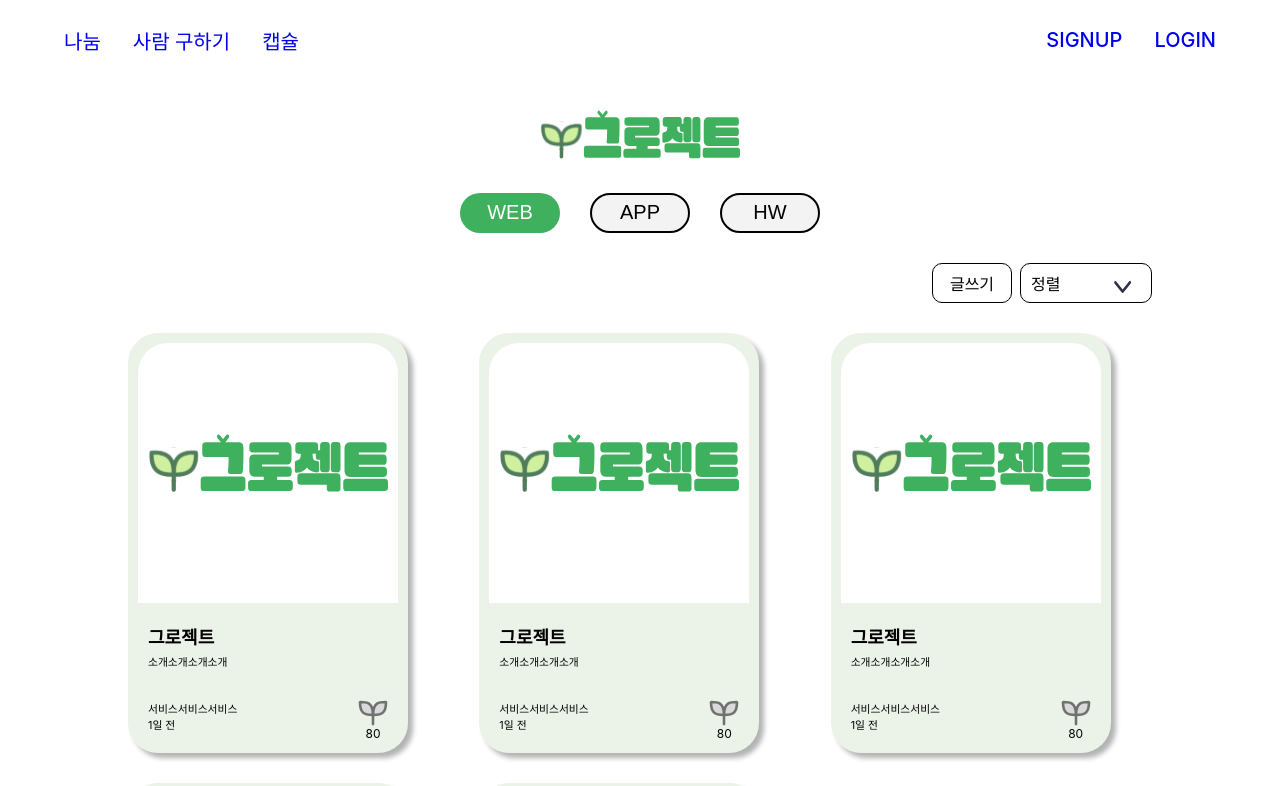
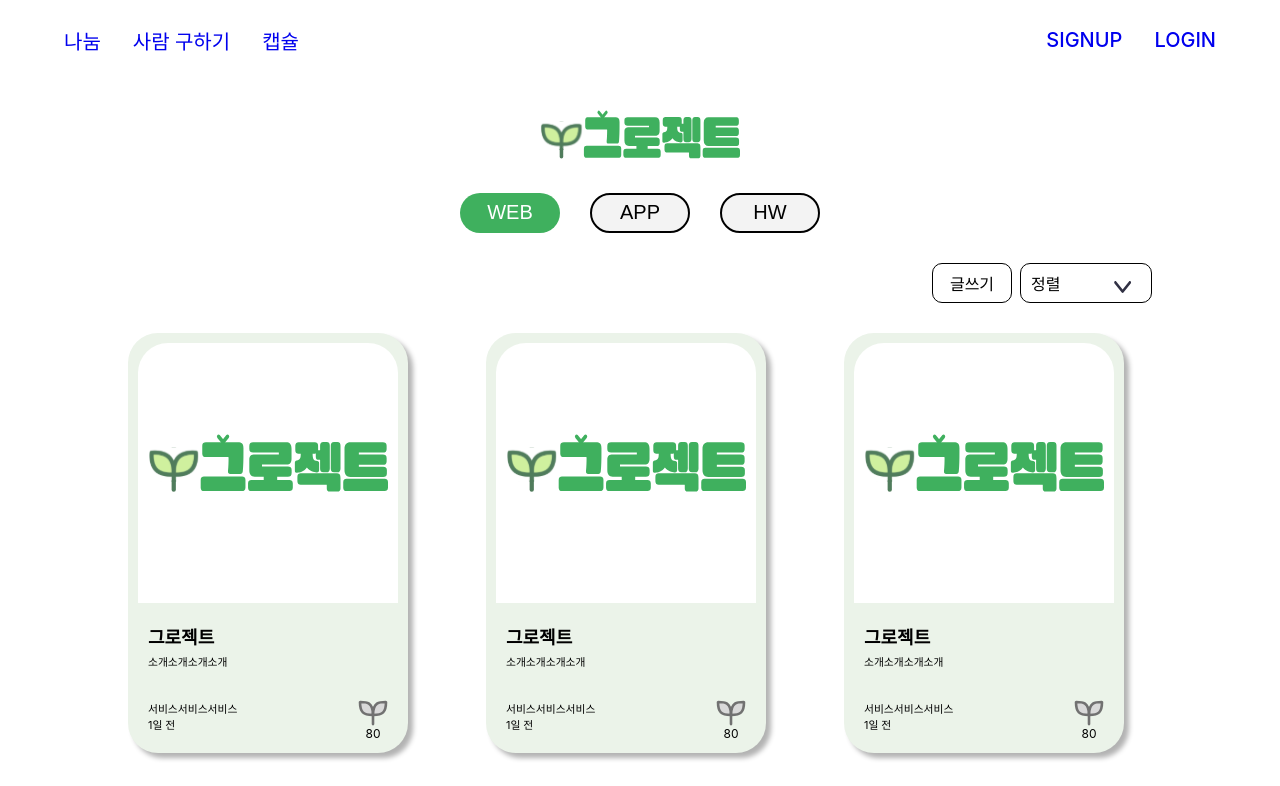
Before and after one commit to groject/groject-client, a React (Create React App) app: page / in a window 1280 px wide. Shown: the top 786 px of the page. Built offline with nearby package versions, Linux system fonts and the light colour scheme.

Commit message:
gap 수정

```diff
--- a/src/components/Main.js
+++ b/src/components/Main.js
@@ -351,8 +351,13 @@ function Main() {
         /* grid-template-columns: 1fr 1fr 1fr 1fr; */
         grid-template-columns: repeat(auto-fill, minmax(240px, 1fr));
         margin: 0 auto;
-        gap: 30px;
+        gap: 50px;
       `} >
+        <IdeaLink />
+        <IdeaLink />
+        <IdeaLink />
+        <IdeaLink />
+        <IdeaLink />
         <IdeaLink />
         <IdeaLink />
         <IdeaLink />
```
